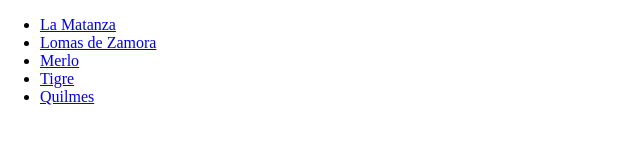
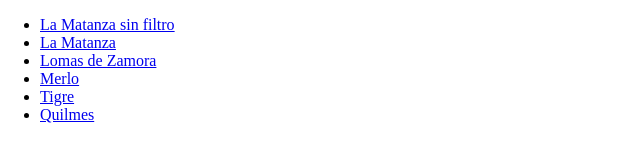
Before and after one commit to DatosMapeados/Extranjeros, a plain HTML site: page index.html in a window 1280 px wide. Shown: the whole page, without its empty margins (0-640 px from the left). Drawn offline with Linux system fonts and the light colour scheme; files that its build step writes are made by us from their sources.

Commit message:
la matanza filtro

```diff
--- a/index.html
+++ b/index.html
@@ -21,7 +21,8 @@
     </head>
     <body>
 	<ul>
-  		<li><a href="https://datosmapeados.github.io/Extranjeros/laMatanza/index.html#11/-34.7356/-58.6146">La Matanza</a></li>
+  		<li><a href="https://datosmapeados.github.io/Extranjeros/laMatanza/index.html#11/-34.7356/-58.6146">La Matanza sin filtro</a></li>
+		<li><a href="https://datosmapeados.github.io/Extranjeros/lamatanza2/index.html#11/-34.7356/-58.6146">La Matanza</a></li>
   		<li><a href="https://datosmapeados.github.io/Extranjeros/lomasdezamora/index.html#11/-34.7356/-58.6146">Lomas de Zamora</a></li>
   		<li><a href="https://datosmapeados.github.io/Extranjeros/merlo/index.html#11/-34.7356/-58.6146">Merlo</a></li>
   		<li><a href="https://datosmapeados.github.io/Extranjeros/tigre/index.html#11/-34.7356/-58.6146">Tigre</a></li>
```
